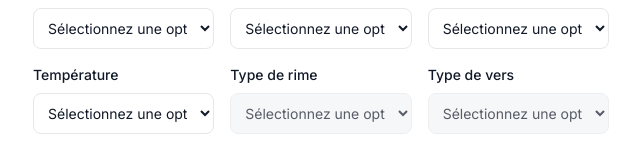
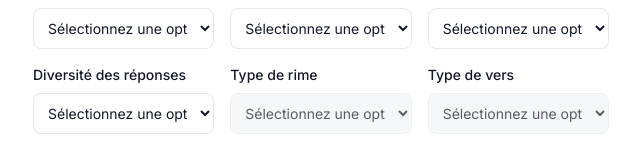
Before and after one commit to AugustinBriolon/baudelAIre, a Next.js app: page / in a window 1280 px wide. Shown: the part 278-433 px from the top of the page, without its empty margins (319-959 px from the left). Built offline with nearby package versions, Linux system fonts and the light colour scheme.

Commit message:
:bug: fix select defautl value

```diff
--- a/app/page.tsx
+++ b/app/page.tsx
@@ -85,7 +85,7 @@ export default function Home() {
               <Select label="Niveau de langue" data={langLevel} setData={updateRules} name="langLevel" />
               <Select label="Inspiration" data={inspiration} setData={updateRules} name="inspiration" />
               <Select label="Longueur" data={lenght} setData={updateRules} name="lenght" />
-              <Select label="Température" data={temperatureType} setData={updateRules} name="temperatureType" />
+              <Select label="Diversité des réponses" data={temperatureType} setData={updateRules} name="temperatureType" />
               <Select label="Type de rime" data={rimeType} setData={updateRules} name="rimeType" disabled />
               <Select label="Type de vers" data={versType} setData={updateRules} name="versType" disabled />
             </div>
--- a/components/Select.tsx
+++ b/components/Select.tsx
@@ -1,5 +1,3 @@
-import { useEffect } from "react";
-
 export default function Select({ label, data, setData, name, disabled }: { label: string; data: string[] | { name: string; characteristics: string }[]; setData: (data: any) => void; name: string; disabled?: boolean }) {
 
   const renderOption = (item: string | { name: string; characteristics: string }, index: number) => {
@@ -33,7 +31,7 @@ export default function Select({ label, data, setData, name, disabled }: { label
     <div className="flex flex-col items-start w-full">
       <label className="block mb-2 text-sm font-medium text-gray-900">{label}</label>
       <select className={`${disabled ? "cursor-not-allowed bg-gray-100" : "cursor-pointer bg-white"} appearance-none md:appearance-auto border border-gray-200 text-gray-900 text-sm rounded-lg block w-full p-2.5`} onChange={handleChange} disabled={disabled}>
-        <option value="">Sélectionnez une option</option>
+        <option value={name === "temperatureType" ? "1" : ""}>Sélectionnez une option</option>
         {data.map(renderOption)}
       </select>
     </div>
```
